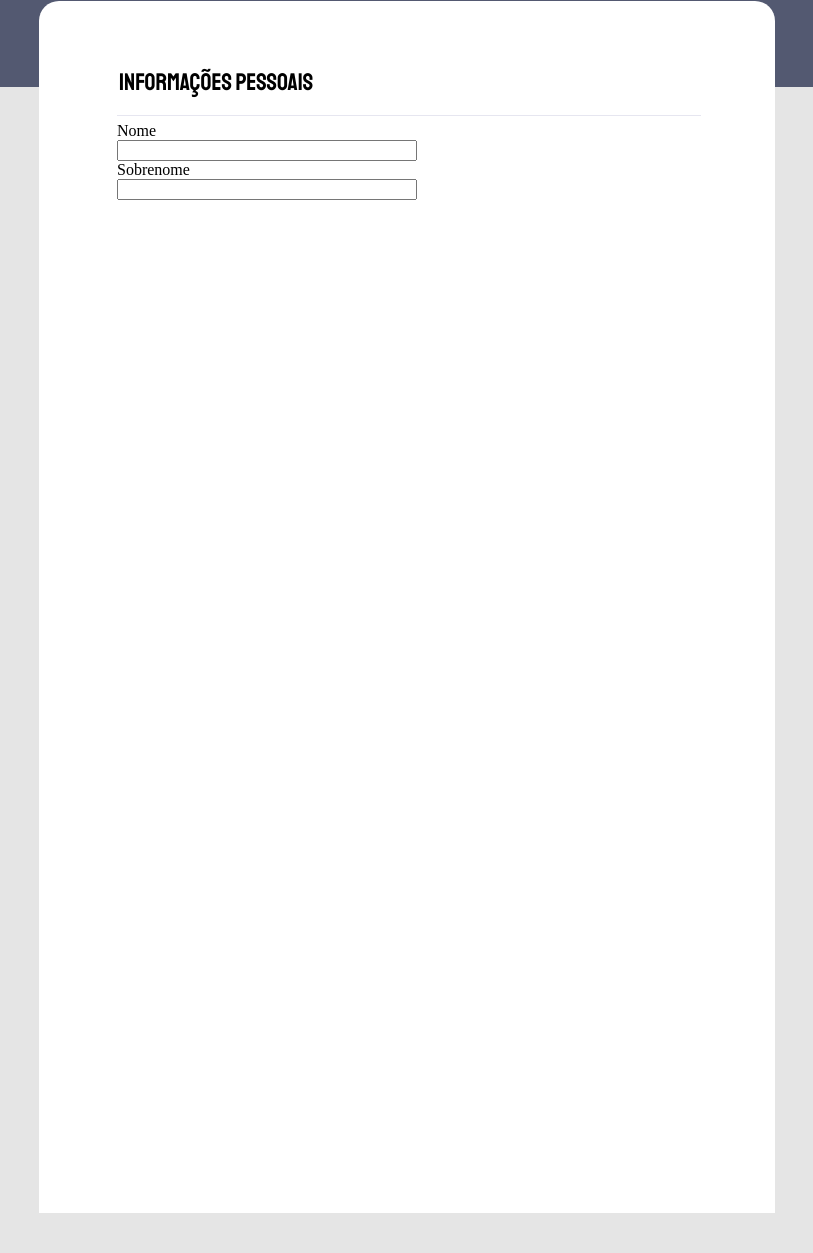
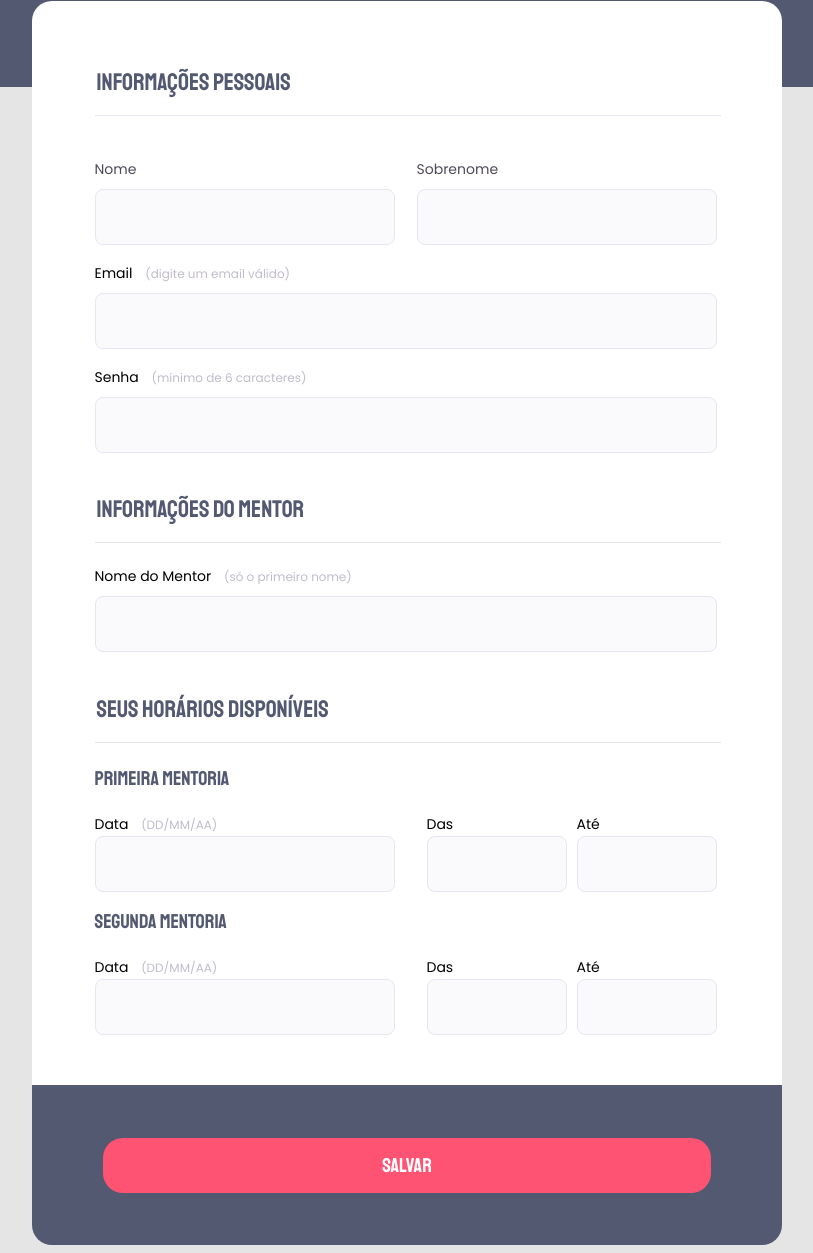
Before and after one commit to heitorprestes/criando-formularios, a plain HTML site: page fomulario/index.html in a window 1280 px wide. Shown: the part 349-1602 px from the top of the page, without its empty margins (233-1046 px from the left). Before the commit the page ends 1570 px from the top, so only its background shows below. Drawn offline with Linux system fonts and the light colour scheme.

Commit message:
Add files via upload

```diff
--- a/fomulario/index.html
+++ b/fomulario/index.html
@@ -30,6 +30,7 @@
                 <legend>Informações Pessoais</legend>
 
                 <div class="fieldset-wrapper">
+                    <div class="name-wrapper">
                         <label for="personal-name">Nome</label>
                         <input type="text" id="personal-name" />
                     </div>
@@ -39,8 +40,68 @@
                         <input type="text" id="last-name" />
                 </div>
 
+
+            </div>
+
+            <div class="email-wrapper">
+                <label for="personal-email">Email <span>(digite um email válido)</span></label>
+                <input type="email" id="personal-email" />
+            </div>
+
+            <div class="password-wrapper">
+                <label for="password">Senha <span>(mínimo de 6 caracteres)</span></label>
+                <input type="password" id="password" />
+            </div>
+
         </fieldset>
+
+        <fieldset>
+            <legend>Informações do Mentor</legend>
+
+            <div class="mentor-wrapper">
+                <label for="mentor-name">Nome do Mentor <span>(só o primeiro nome)</span></label>
+                <input type="text" id="mentor-name">
+            </div>
+        </fieldset>
+
+        <fieldset>
+            <legend>Seus Horários Disponíveis</legend>
+            <h1>PRIMEIRA MENTORIA</h1>
+            <div class="date-wrapper">
+                <div class="date-1">
+                    <label for="mentor-first">Data <span>(DD/MM/AA)</span></label>
+                    <input type="text" id="date-1">
+                </div>
+                <div class="from">
+                    <label for="mentor-second">Das</label>
+                    <input type="text" id="from">
+                </div>
+                <div class="to">
+                    <label for="mentor-second">Até</label>
+                    <input type="text" id="to">
+                </div>
+            </div>
+            <h1>SEGUNDA MENTORIA</h1>
+            <div class="date-wrapper2">
+                <div class="date-2">
+                    <label for="mentor-first">Data <span>(DD/MM/AA)</span></label>
+                    <input type="text" id="date-1">
+                </div>
+                <div class="from-2">
+                    <label for="mentor-second">Das</label>
+                    <input type="text" id="from">
+                </div>
+                <div class="to-2">
+                    <label for="mentor-second">Até</label>
+                    <input type="text" id="to">
+                </div>
+            </div>
+        </fieldset>
+
         </form>
+        <div class="box">
+            <button>salvar</button>
+        </div>
     </div>
 </body>
 </html>
--- a/fomulario/style.css
+++ b/fomulario/style.css
@@ -1,5 +1,5 @@
 .page {
-    width: 736px;
+    width: 750px;
     margin: auto;
 }
 
@@ -41,14 +41,20 @@ form {
     background: #ffffff;
 
     height: 1084px;
+    width: 750px;
     margin-top: 58px;
+
     border-radius: 20px 20px 0 0;
-
-    padding: 64px;
+    padding-top: 64px;
+    padding-left: 50px;
+    box-sizing: border-box;
 }
 
 fieldset {
     border: none;
+    font-family: 'Poppins';
+    font-size: 14px;
+    line-height: 24px;
 }
 
 fieldset legend {
@@ -56,13 +62,24 @@ fieldset legend {
     font-size: 24px;
     line-height: 34px;
 
-    width: 100%;
+    width: 622px;
 
     border-bottom: 1px solid #E6E6F0;
     padding-bottom: 16px;
+    color: #535971;
 }
 
 .fieldset-wrapper {
+    display: flex;
+    margin-top: 36px;
+
+    font-family: 'Poppins';
+    font-size: 14px;
+    line-height: 24px;
+    color: #4E4958;
+}
+
+.name-wrapper {
     display: flex;
     flex-direction: column;
     width: 300px;
@@ -72,4 +89,119 @@ fieldset legend {
     display: flex;
     flex-direction: column;
     width: 300px;
+    margin-left: 22px;
 }
+
+#personal-name, #last-name, #personal-email, #password, #mentor-name {
+    height: 56px;
+
+    border-radius: 8px;
+    margin-top: 8px;
+    border: 1px solid #E6E6F0;
+    background: #FAFAFC;
+    box-sizing: border-box;
+}
+
+.email-wrapper {
+    display: flex;
+    flex-direction: column;
+    margin-top: 16px;
+    width: 622px;
+}
+
+span {
+    font-size: 12px;
+    line-height: 20px;
+    margin-left: 9px;
+
+    color: #C1BCCC;
+}
+
+.password-wrapper {
+    display: flex;
+    flex-direction: column;
+    margin-top: 16px;
+    width: 622px;
+    margin-bottom: 30px;
+}
+
+.mentor-wrapper {
+    display: flex;
+    flex-direction: column;
+    margin-top: 16px;
+    width: 622px;
+    margin-bottom: 32px;
+}
+
+.date-wrapper, .date-wrapper2 {
+    display: flex;
+    margin-top: 16px;
+    width: 622px;
+}
+
+#date-1, #date-2 {
+    width: 300px;
+    height: 56px;
+    border-radius: 8px;
+    border: 1px solid #E6E6F0;
+    background: #FAFAFC;
+    box-sizing: border-box;
+}
+
+#from, #to, #from-2, #to-2 {
+    width: 140px;
+    height: 56px;
+    border-radius: 8px;
+    border: 1px solid #E6E6F0;
+    background: #FAFAFC;
+    box-sizing: border-box;
+}
+
+.from, .from-2 {
+    margin-left: 32px;
+}
+
+.to, .to-2 {
+    margin-left: 10px;
+}
+
+h1 {
+    font-family: 'Staatliches', sans-serif;
+    font-style: normal;
+    font-weight: 400;
+    font-size: 20px;
+    line-height: 34px;
+
+    color: #535971;
+}
+
+.box {
+    width: 750px;
+    height: 160px;
+    background: #535971;
+    border-radius: 0px 0px 20px 20px;
+    margin: auto;
+}
+
+button {
+    width: 608px;
+    height: 55px;
+
+    background: #FF5374;
+
+    border: none;
+    border-radius: 20px;
+
+    font-family: 'staatliches', sans-serif;
+    font-weight: 400;
+    font-size: 20px;
+    line-height: 26px;
+    color: #FFFFFF;
+
+    margin-top: 53px;
+    margin-left: 71px;
+}
+
+button:hover {
+    background: #e03658;
+}
```
Lines whose indentation alone changed are shown as unchanged.
